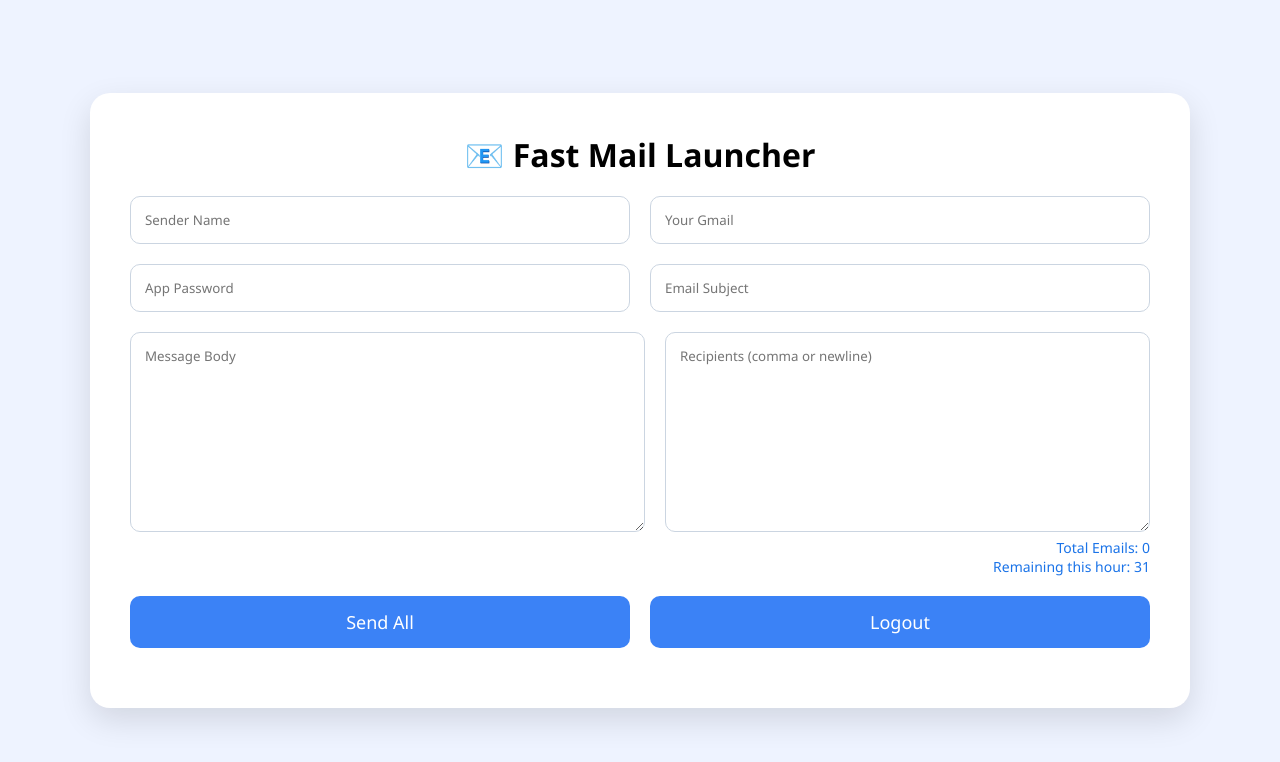
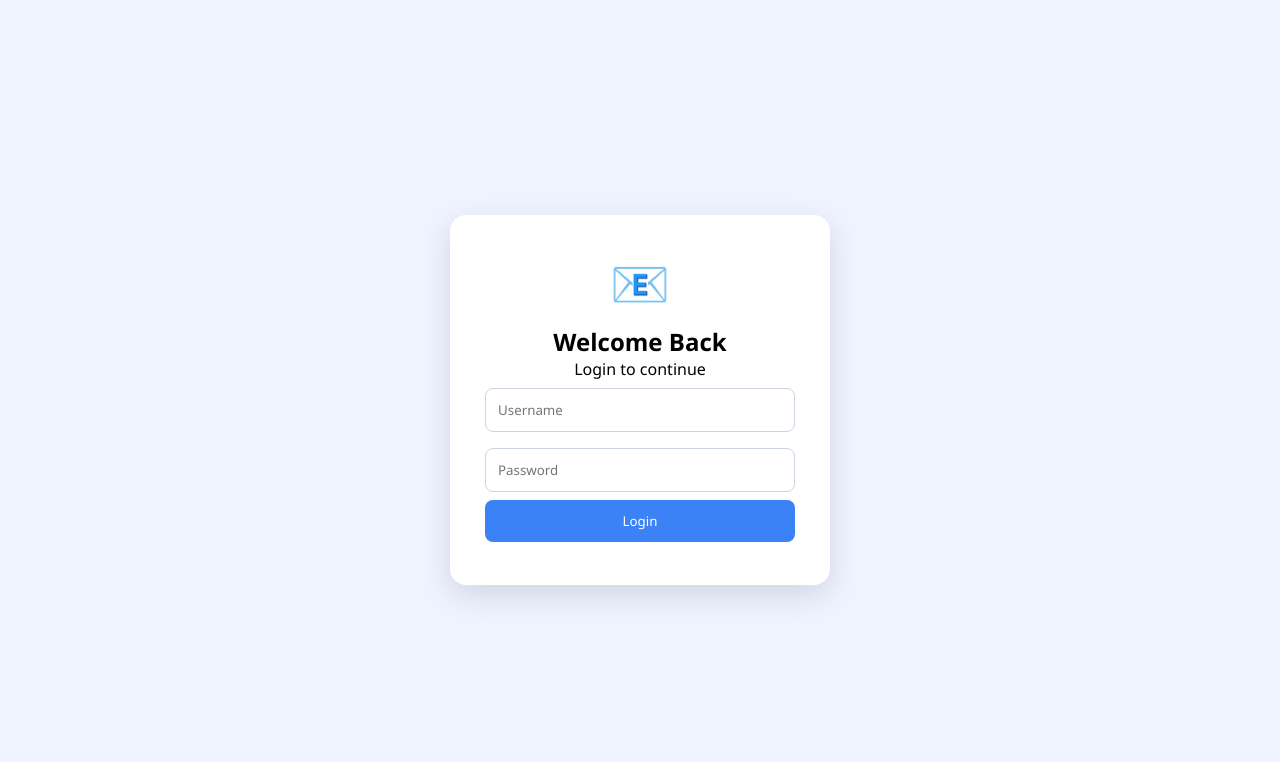
Before and after one commit to email-maker/nikki-pooja-i10-car, a website: page public/login.html in a window 1280 px wide. Drawn offline with Linux system fonts and the light colour scheme.

Commit message:
Update login.html

```diff
--- a/public/login.html
+++ b/public/login.html
@@ -2,44 +2,35 @@
 <html>
 <head>
   <meta charset="UTF-8">
-  <title>Fast Mail Launcher</title>
+  <title>Login — Fast Mail Launcher</title>
   <link rel="stylesheet" href="style.css">
 </head>
 <body>
+  <div class="login-card">
+    <div class="login-logo">📧</div>
+    <h2>Welcome Back</h2>
+    <p class="subtitle">Login to continue</p>
 
-<div class="container">
-  <h2>📧 Fast Mail Launcher</h2>
+    <input id="username" placeholder="Username">
+    <input id="password" type="password" placeholder="Password">
+    <button id="loginBtn">Login</button>
 
-  <div class="row">
-    <input id="senderName" placeholder="Sender Name">
-    <input id="email" placeholder="Your Gmail">
+    <p id="loginStatus"></p>
   </div>
 
-  <div class="row">
-    <input id="pass" type="password" placeholder="App Password">
-    <input id="subject" placeholder="Email Subject">
-  </div>
-
-  <div class="row landscape-row">
-    <textarea id="message" class="bigbox" placeholder="Message Body"></textarea>
-
-    <div class="recipient-box">
-      <textarea id="recipients" class="bigbox" placeholder="Recipients (comma or newline)"></textarea>
-      <div class="small-info">
-        <span id="emailCount">Total Emails: 0</span><br>
-        <span id="remainingCount">Remaining this hour: 31</span>
-      </div>
-    </div>
-  </div>
-
-  <div class="row">
-    <button id="sendBtn">Send All</button>
-    <button id="logoutBtn">Logout</button>
-  </div>
-
-  <p id="statusMessage"></p>
-</div>
-
-<script src="script.js"></script>
+  <script>
+    loginBtn.addEventListener("click", () => {
+      fetch("/login", {
+        method: "POST",
+        headers: {"Content-Type":"application/json"},
+        body: JSON.stringify({
+          username: username.value.trim(),
+          password: password.value.trim()
+        })
+      })
+      .then(r => r.json())
+      .then(d => d.success ? location.href="/launcher" : loginStatus.innerText=d.message);
+    });
+  </script>
 </body>
 </html>
```
